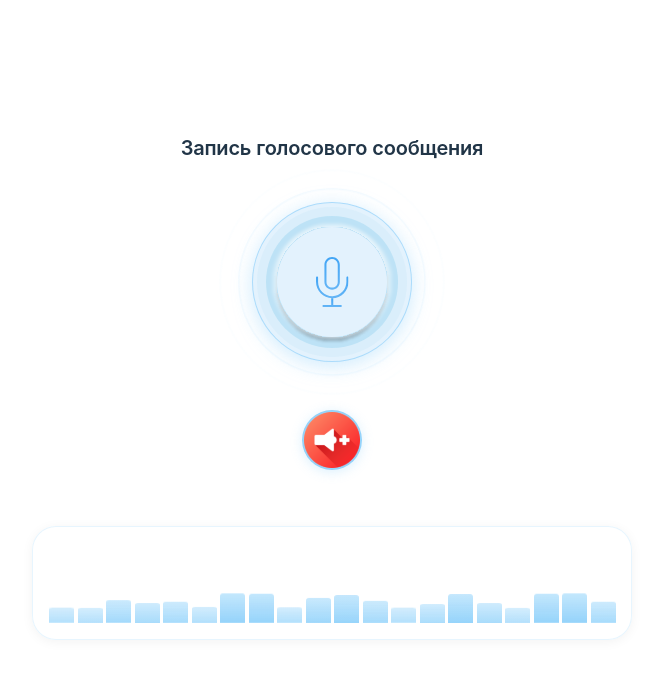
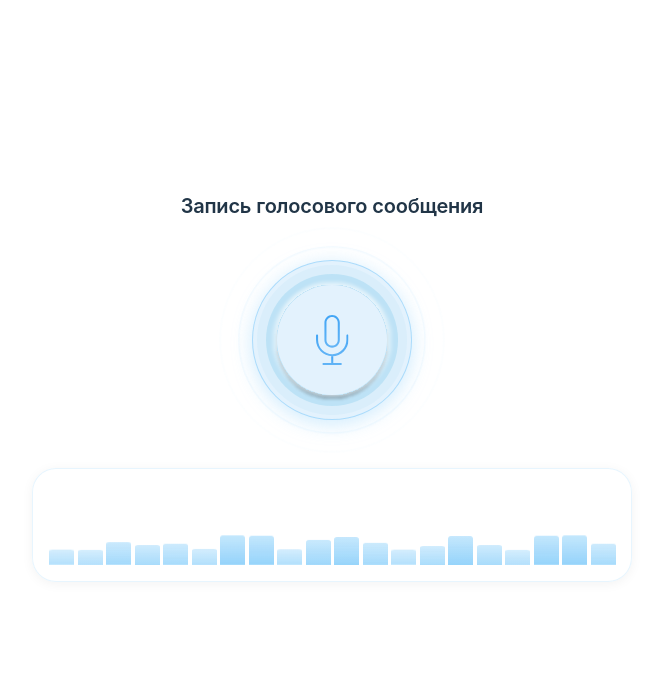
Before and after one commit to NikitaBest/TranscriptorMiniApp, a React (Vite) app: page / in a window 1280 px wide. Shown: the top 678 px of the page, without its empty margins (308-971 px from the left). Built offline with nearby package versions, Linux system fonts and the light colour scheme; no server answers.

Commit message:
скрытие кнопки добавления аудио файла

```diff
--- a/src/components/AudioRecorder.jsx
+++ b/src/components/AudioRecorder.jsx
@@ -762,7 +762,8 @@ function AudioRecorder({ onAudioData, onRecordingStateChange, audioData, onAudio
                 circular
               />
             </div>
-            <div className="audio-recorder-file-upload">
+            {/* Временно скрыта кнопка загрузки файла */}
+            {/* <div className="audio-recorder-file-upload">
               <input
                 ref={fileInputRef}
                 type="file"
@@ -777,7 +778,7 @@ function AudioRecorder({ onAudioData, onRecordingStateChange, audioData, onAudio
                 disabled={isUploading}
                 circular
               />
-            </div>
+            </div> */}
             <div className="audio-recorder-equalizer-container">
               <AudioWaves audioData={null} isRecording={false} />
             </div>
```
